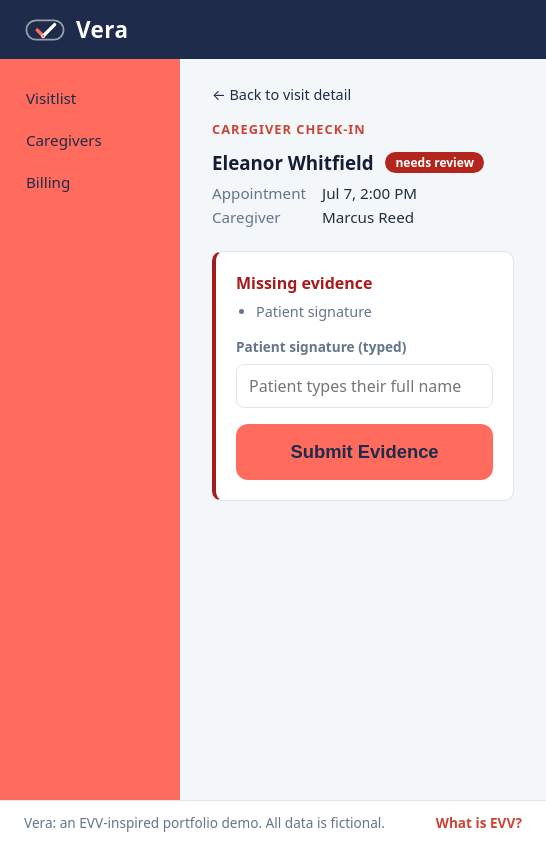
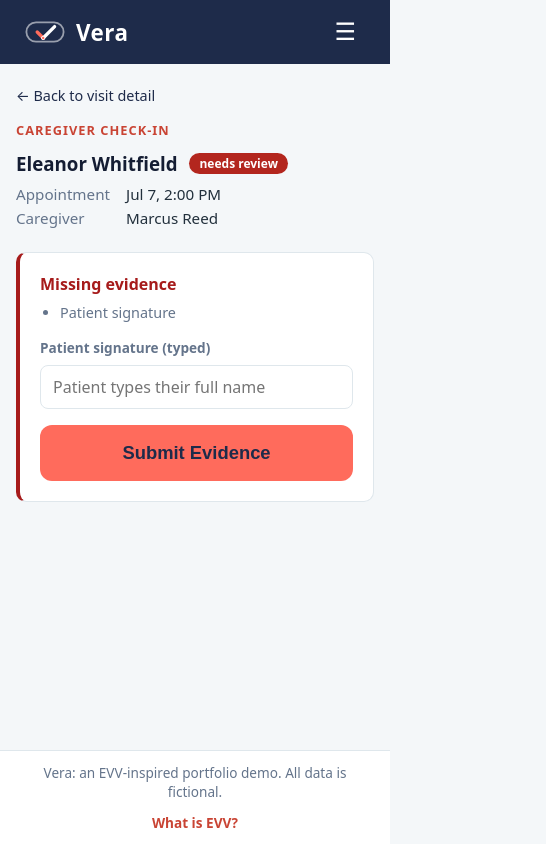
Before and after one commit to Marcandy/vera, a React (Vite) app: page /caregiver/visits/1 in a window 390 px wide. Shown: the whole page, 546 px wide, since content can reach past the window. Built offline with nearby package versions, Linux system fonts and the light colour scheme.

Commit message:
feat: hamburder menu for mobile view plus css

```diff
--- a/src/components/Layout.jsx
+++ b/src/components/Layout.jsx
@@ -1,3 +1,4 @@
+import { useState } from "react";
 import { NavLink, Outlet } from "react-router";
 import styles from "./Layout.module.css";
 
@@ -5,8 +6,11 @@ const navLinkClass = ({ isActive }) =>
     isActive ? `${styles.navLink} ${styles.active}` : styles.navLink;
 
 const Layout = () => {
+    const [menuOpen, setMenuOpen] = useState(false);
+
     return (
         <div className={styles.shell}>
+            <header className={styles.banner}>
                 <h1 className={styles.brand}>
                     {/* <svg className={styles.logo} viewBox="0 0 120 100" aria-hidden="true">
                         <path d="M 20 44 L 52 82" stroke="#2f9e44" strokeWidth="17" strokeLinecap="round" fill="none" />
@@ -14,7 +18,6 @@ const Layout = () => {
                         <circle cx="52" cy="82" r="8" fill="#1971c2" />
                         <circle cx="52" cy="82" r="4.5" fill="#69db7c" />
                     </svg> */}
-                {/* TEMP: proposed logo beside the current one for comparison; delete the loser */}
                     <svg className={styles.logo} viewBox="0 0 140 100" aria-hidden="true">
                         <rect x="8" y="18" width="124" height="64" rx="32" fill="none" stroke="#ffffff" strokeOpacity="0.55" strokeWidth="6" />
                         <path d="M 44 50 L 64 70" fill="none" stroke="#ff6b5c" strokeWidth="11" strokeLinecap="round" />
@@ -23,12 +26,21 @@ const Layout = () => {
                         <circle cx="64" cy="70" r="4" fill="#ff6b5c" />
                     </svg>
                     Vera
+                </h1>
+                <button
+                    type="button"
+                    className={styles.menuButton}
+                    aria-label="Menu"
+                    aria-expanded={menuOpen}
+                    onClick={() => setMenuOpen(!menuOpen)}
+                >
+                    ☰
+                </button>
+            </header>
 
-
-            </h1>
-
-            <aside className={styles.sidebar}>
-                <nav>
+            <aside className={menuOpen ? `${styles.sidebar} ${styles.open}` : styles.sidebar}>
+                {/* clicking any link also closes the phone menu; no effect on desktop */}
+                <nav onClick={() => setMenuOpen(false)}>
                     <NavLink to="/dashboard" className={navLinkClass}>Visitlist</NavLink>
                     <NavLink to="/caregivers" className={navLinkClass}>Caregivers</NavLink>
                     <NavLink to="/billing" className={navLinkClass}>Billing</NavLink>
--- a/src/components/Layout.module.css
+++ b/src/components/Layout.module.css
@@ -40,17 +40,35 @@
 }
 
 /* blue brand banner, bleeding to the sidebar's edges */
-.brand {
+.banner {
     grid-column: 1 / -1;            /* span from first to last column line */
     background-color: var(--vera-primary);
     color: #ffffff;
+    padding: 14px 24px;
+    display: flex;
+    align-items: center;
+    justify-content: space-between;
+}
+
+.brand {
     margin: 0;
-    padding: 14px 24px;
     font-size: 1.4rem;
     letter-spacing: 0.5px;
     display: flex;
     align-items: center;
     gap: 10px;
+}
+
+/* hidden on desktop; the phone query turns it on */
+.menuButton {
+    display: none;
+    background: none;
+    border: none;
+    color: #ffffff;
+    font-size: 1.5rem;
+    line-height: 1;
+    padding: 6px 10px;
+    cursor: pointer;
 }
 
 .logo {
@@ -86,3 +104,46 @@
 .content {
     padding: 24px 32px;
 }
+
+/* tablet: same two-column layout, tighter chrome */
+@media (max-width: 900px) {
+    .shell {
+        grid-template-columns: 150px 1fr;
+    }
+
+    .content {
+        padding: 20px 16px;
+    }
+}
+
+/* phone: one column; the sidebar collapses behind the menu button */
+@media (max-width: 640px) {
+    .shell {
+        grid-template-columns: 1fr;
+        grid-template-rows: auto auto 1fr auto;
+    }
+
+    .menuButton {
+        display: block;
+    }
+
+    .sidebar {
+        display: none;
+        grid-row: 2;
+    }
+
+    /* toggled from Layout state when the menu button is tapped */
+    .open {
+        display: block;
+    }
+
+    .content {
+        grid-row: 3;
+    }
+
+    .footer {
+        grid-row: 4;
+        justify-content: center;
+        text-align: center;
+    }
+}
```
Lines whose indentation alone changed are shown as unchanged.
